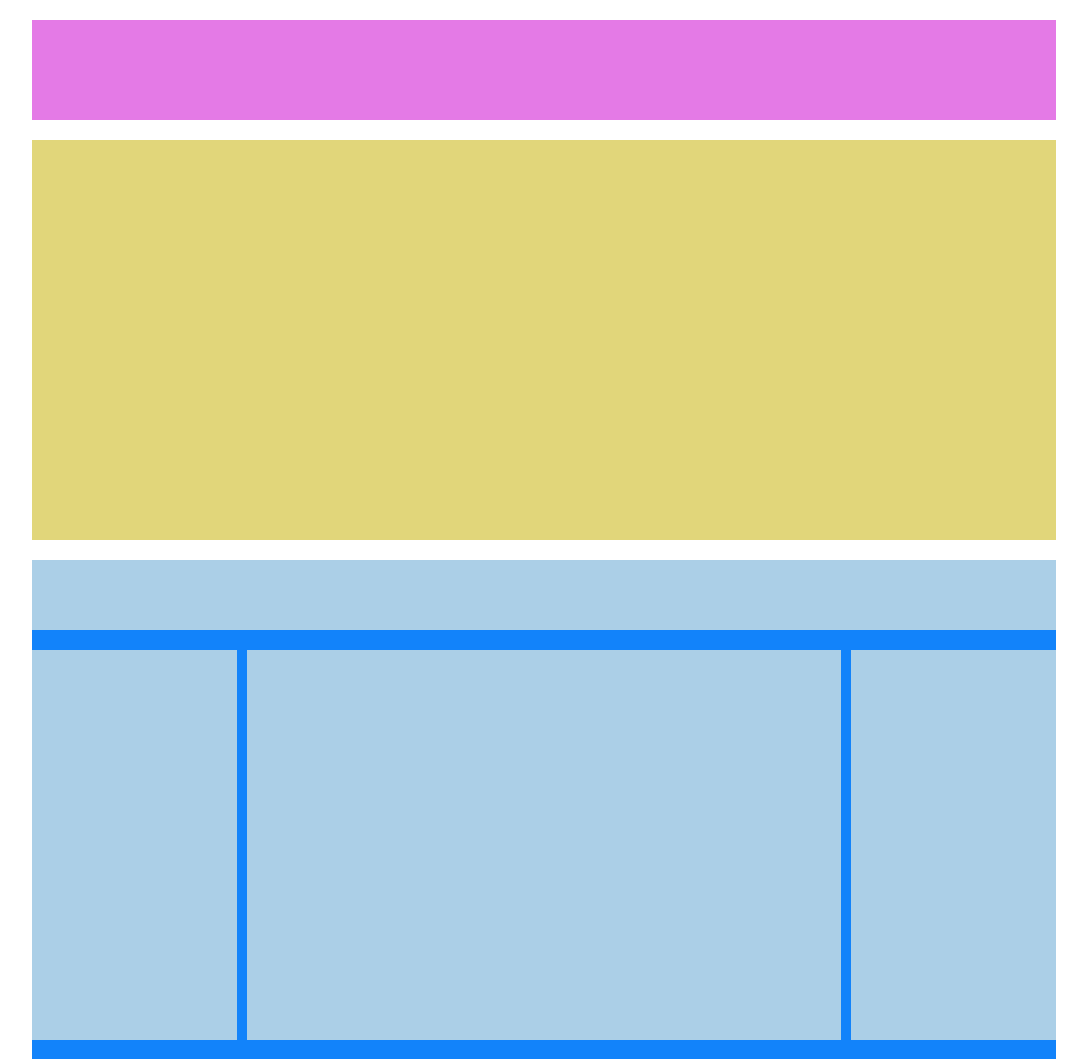
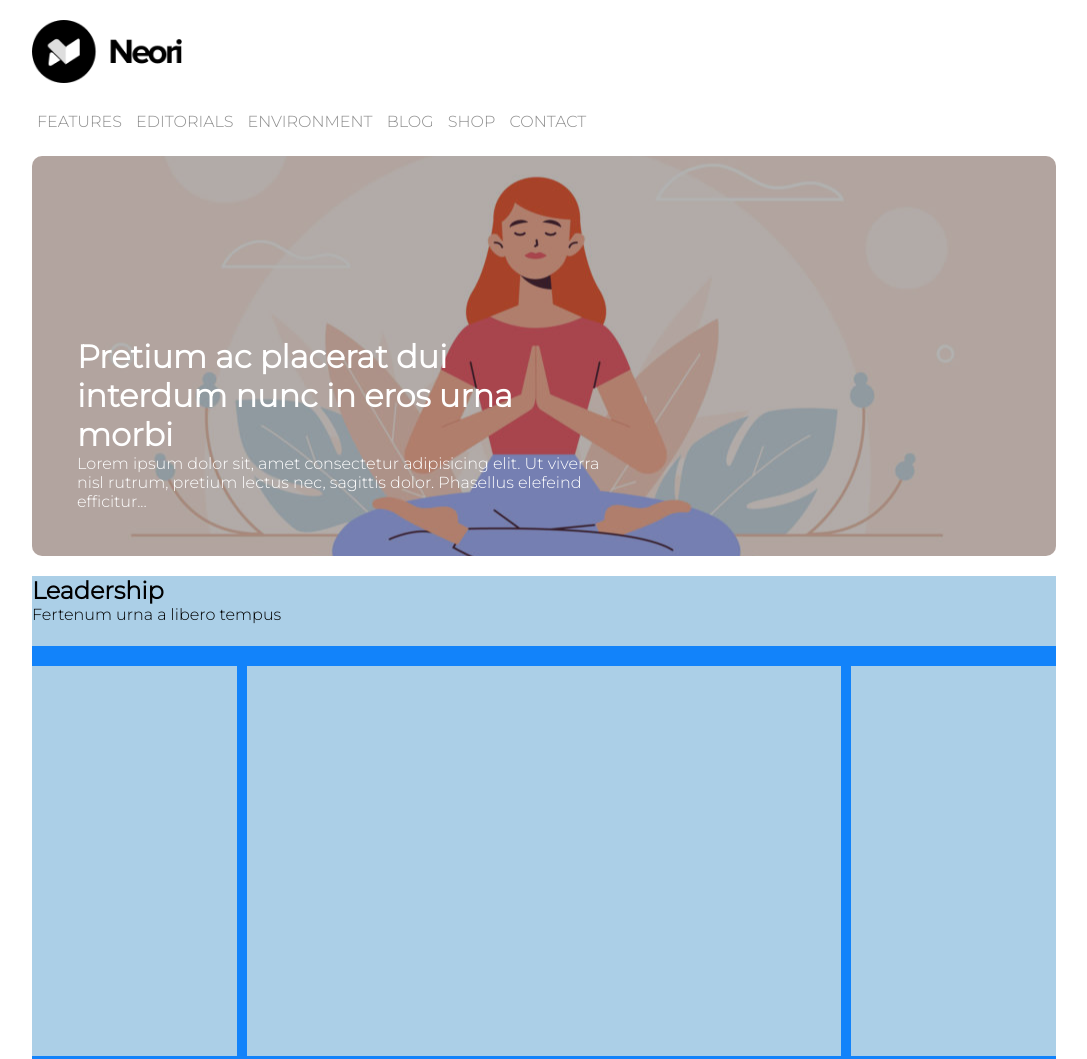
Before and after one commit to danialessi/htmlcss-wp, a plain HTML site: page index.html in a window 1280 px wide. Shown: the top 1059 px of the page, without its empty margins (96-1183 px from the left). Drawn offline with Linux system fonts and the light colour scheme.

Commit message:
aggiunti titolo e banner

```diff
--- a/css/style.css
+++ b/css/style.css
@@ -6,10 +6,18 @@
 }
 /* reset  */
 
+body {
+    font-family: Montserrat;
+}
+
 /* common */
 .col {
     background-color: #abcfe7;
     float: left;
+}
+
+.grey-text {
+    color: #8e8e8e;
 }
 /* end of common */
 
@@ -21,20 +29,61 @@
 /* header  */
 header {
     width: 100%;
-    height: 100px;
-    background-color: #e47ae6;
     margin-bottom: 20px;
 }
+
+.logo {
+    width: 150px;
+}
+
+/* navbar */
+.navbar {
+    margin-top: 20px;
+}
+
+
+li {
+    padding: 5px;
+    list-style-type: none;
+    display: inline-block;
+}
+
+li a {
+    text-transform: uppercase;
+    text-decoration: none;
+}
+/* end of navbar */
+
 /* end of header  */
 
-/* sub-header  */
-.sub-header {
+/* banner  */
+.banner {
     width: 100%;
     height: 400px;
-    background-color: #e1d67a;
     margin-bottom: 20px;
+    background-image: url(../img/banner.jpg);
+    background-position: center;
+    border-radius: 10px;
+    position: relative;
 }
-/* end of sub-header  */
+
+.layover {
+    width: 100%;
+    height: 400px;
+    background-color: rgba(0, 0, 0, 0.3);
+    border-radius: 10px;
+}
+
+.banner-text {
+    width: 60%;
+    position: absolute;
+    bottom: 0;
+    left: 0;
+    color: white;
+    padding: 45px;
+}
+
+/* end of banner  */
 
 /* main  */
 main {
--- a/index.html
+++ b/index.html
@@ -7,22 +7,59 @@
     <title>Struttura-WP</title>
 
     <link rel="stylesheet" href="css/style.css">
+    <link rel="preconnect" href="https://fonts.gstatic.com">
+    <link href="https://fonts.googleapis.com/css2?family=Montserrat:wght@300&display=swap" rel="stylesheet">
 </head>
 <body>
 
     <div class="wrapper">
 
         <!-- header -->
-        <header></header>
+        <header>
+            <img src="./img/logo.png" class="logo" alt="logo">
+
+            <nav class="navbar">
+                <ul>
+                    <li>
+                        <a href="#" class="grey-text">Features</a>
+                    </li>
+                    <li>
+                        <a href="#" class="grey-text">Editorials</a>
+                    </li>
+                    <li>
+                        <a href="#" class="grey-text">Environment</a>
+                    </li>
+                    <li>
+                        <a href="#" class="grey-text">Blog</a>
+                    </li>
+                    <li>
+                        <a href="#" class="grey-text">Shop</a>
+                    </li>
+                    <li>
+                        <a href="#" class="grey-text">Contact</a>
+                    </li>
+                </ul>
+            </nav>
+
+        </header>
         <!-- end of header  -->
 
-        <!-- sub-header  -->
-        <div class="sub-header"></div>
-        <!-- end of sub-header  -->
+        <!-- banner  -->
+            <div class="banner">
+                <div class="layover"></div>
+                <div class="banner-text">
+                    <h1>Pretium ac placerat dui interdum nunc in eros urna morbi</h1>
+                    <p>Lorem ipsum dolor sit, amet consectetur adipisicing elit. Ut viverra nisl rutrum, pretium lectus nec, sagittis dolor. Phasellus elefeind efficitur...</p>
+                </div>
+            </div>
+        <!-- end of banner  -->
 
         <!-- main  -->
         <main class="clearfix">
-            <div class="main-header"></div>
+            <div class="main-header">
+                <h2>Leadership</h2>
+                <p>Fertenum urna a libero tempus</p>
+            </div>
             <div class="col col-left"></div>
             <div class="col col-center"></div>
             <div class="col col-right"></div>
```
Also changed, not shown: img/banner-2.jpg (added), img/banner.jpg (added), img/img-1.jpg (added), img/img-2.jpg (added), img/img-3.jpg (added), img/img-4.jpg (added), img/img-5.jpg (added), img/img-6.jpg (added), img/logo.png (added).
